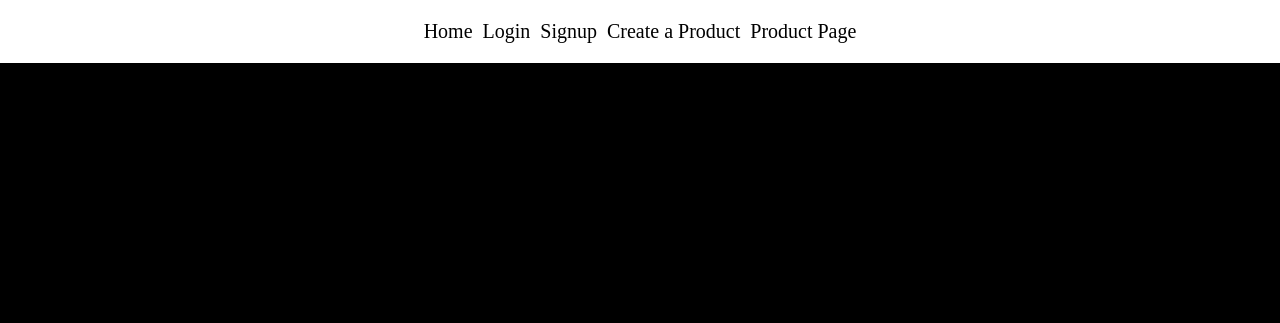
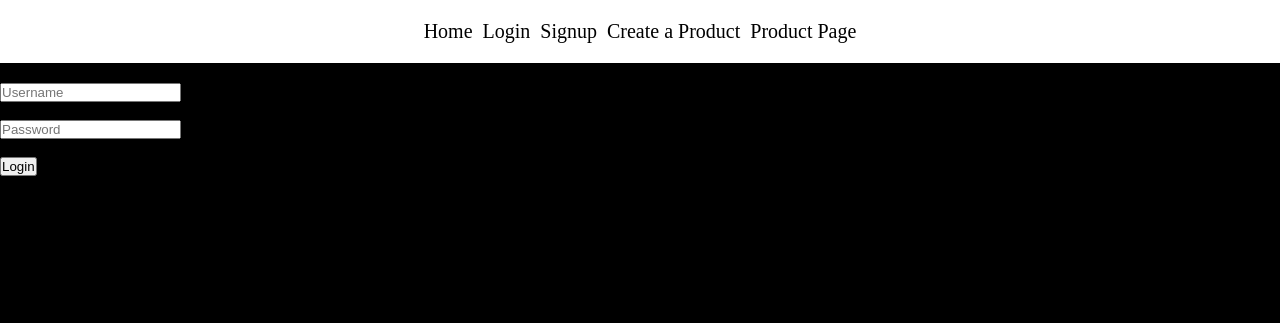
Before and after one commit to mhamaday06/marketplace_final_CSET180, a Flask app: page /login in a window 1280 px wide. Shown: the top 323 px of the page. Run offline with Flask 3, Linux system fonts and the light colour scheme.

Commit message:
attempting to merge

```diff
--- a/main.py
+++ b/main.py
@@ -90,9 +90,26 @@ class Chat(db.Model):
 def index():
     return render_template('index.html')
 
-@app.route('/login')
+@app.route('/login', methods=['GET', 'POST'])
 def login():
+    if request.method == 'POST':
+        username = request.form['username']
+        password = request.form['password']
 
+        if not username or not password:
+            error = "Both fields (Username and Password) are required"
+            return render_template('login.html', error=error)
+
+        user_account = User.query.filter_by(username=username).first()
+        if user_account and bcrypt.checkpw(password.encode('utf-8'), user_account.password.encode('utf-8')):
+            session['username'] = username
+            session['account_type'] = 'user'
+            session['password'] = password
+
+            return redirect('/accounts')
+
+        error = "Invalid username or password"
+        return render_template('login.html', error=error)
     return render_template('login.html')
 
 @app.route('/signup', methods=['GET', 'POST'])
--- a/templates/login.html
+++ b/templates/login.html
@@ -58,7 +58,14 @@
             <li><a href=" {{ url_for('product_page') }} ">Product Page</a></li>
         </ul>
     </nav>
-
+    <form method="POST" action="/login">
+        {% if error %}
+            <p style="color: red;">{{ error }}</p>
+        {% endif %}
+        <input type="text" name="username" placeholder="Username" required><br><br>
+        <input type="password" name="password" placeholder="Password" required><br><br>
+        <button type="submit">Login</button>
+    </form>
 </body>
 <script>
 
```
